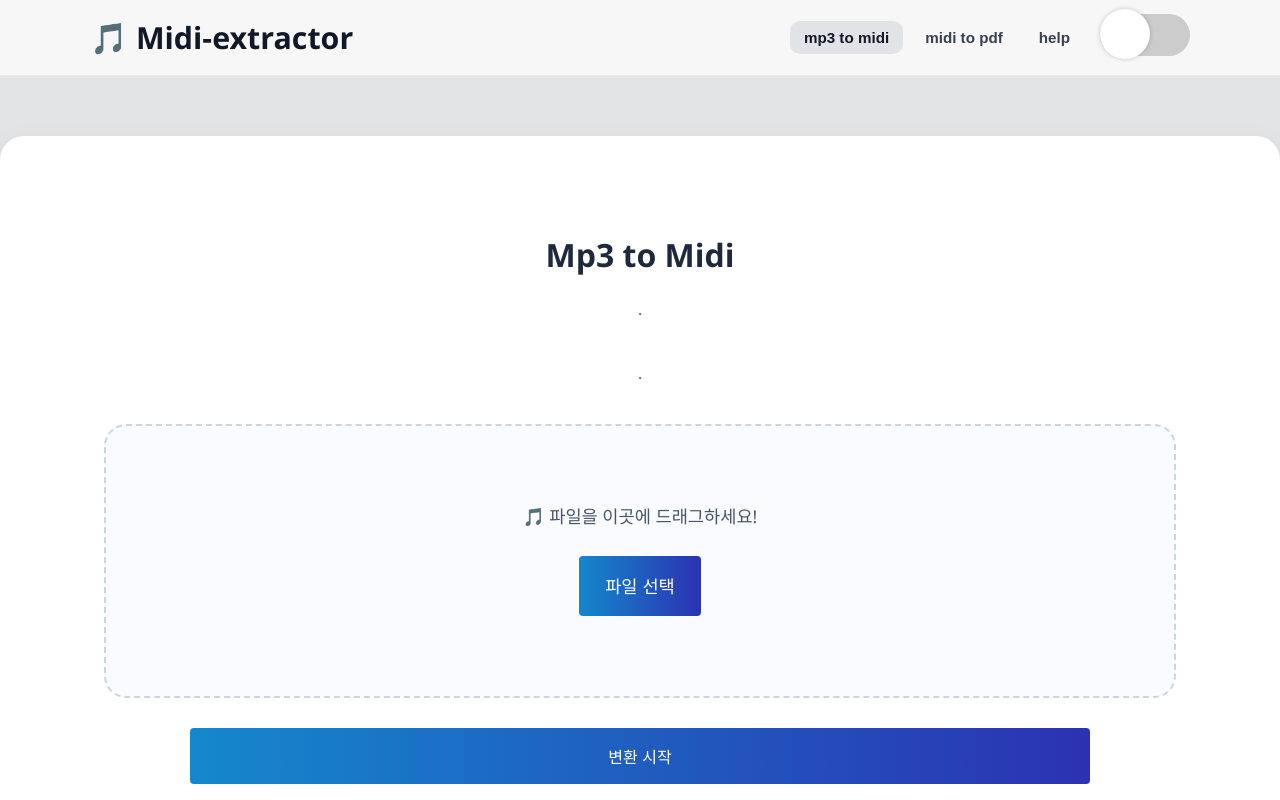
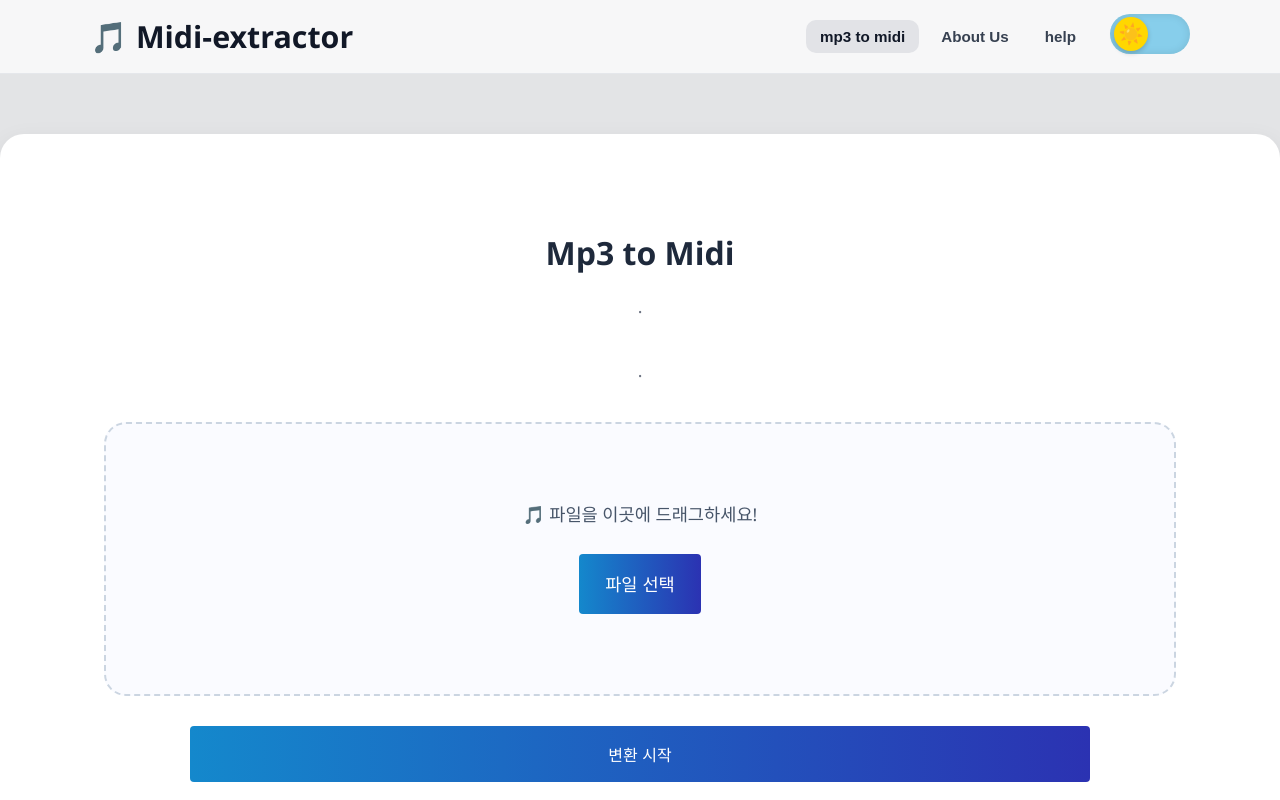
Before and after one commit to semsolm/midi-extractor, a React (Vite) app in the folder frontend/: page / in a window 1280 px wide. Shown: the top 800 px of the page. Built offline with nearby package versions, Linux system fonts and the light colour scheme.

Commit message:
다크모드 버튼 스타일, 상단바 버튼 이름 변경

```diff
--- a/frontend/src/App.css
+++ b/frontend/src/App.css
@@ -67,7 +67,7 @@ body {
 .dark-mode-toggle-wrapper {
   display: flex;
   align-items: center;
-  margin-left: 8px;
+  margin-left: 12px;
 }
 
 .checkbox {
@@ -75,74 +75,63 @@ body {
   display: inline-block;
 }
 
+/* 숨겨진 체크박스 (기능만 담당) */
+.checkbox input {
+  position: absolute;
+  opacity: 0;
+  width: 0;
+  height: 0;
+}
+
+/* 🛤️ 트랙 (배경) 스타일 */
 .checkbox label {
-  width: 90px;
-  height: 42px;
-  background: #ccc;
+  width: 80px;
+  height: 40px;
+  border-radius: 50px;
   position: relative;
   display: inline-block;
-  border-radius: 46px;
-  transition: 0.4s;
   cursor: pointer;
+  transition: all 0.4s ease;
+
+  /* ☀️ 라이트 모드 배경: 맑은 하늘색 */
+  background: #87CEEB;
+  box-shadow: inset 0 0 8px rgba(0, 0, 0, 0.1);
 }
 
+/* 🔘 썸(Thumb/움직이는 원) 스타일 */
 .checkbox label:after {
-  content: '';
+  content: '☀️'; /* 기본: 해 아이콘 */
   position: absolute;
-  width: 50px;
-  height: 50px;
-  border-radius: 100%;
-  left: 0;
-  top: -5px;
-  z-index: 2;
-  background: #fff;
-  box-shadow: 0 0 5px rgba(0, 0, 0, 0.2);
-  transition: 0.4s;
+  top: 3px;
+  left: 4px;
+  width: 34px;
+  height: 34px;
+  border-radius: 50%;
+  background: #FFD700; /* 해 색상: 노란색 */
+  box-shadow: 0 2px 5px rgba(0, 0, 0, 0.2);
+  transition: all 0.4s cubic-bezier(0.68, -0.55, 0.27, 1.55); /* 팅겨나가는 듯한 애니메이션 */
+
+  /* 아이콘 정렬 */
+  display: flex;
+  align-items: center;
+  justify-content: center;
+  font-size: 20px;
+  line-height: 0; /* 이모지 수직 정렬 보정 */
 }
 
-.checkbox input {
-  position: absolute;
-  left: 0;
-  top: 0;
-  width: 100%;
-  height: 100%;
-  z-index: 5;
-  opacity: 0;
-  cursor: pointer;
+/* ✅ 체크되었을 때 (다크 모드 활성화) */
+
+/* 🌌 다크 모드 배경: 밤하늘색 */
+.checkbox input:checked + label {
+  background: #2C3E50;
 }
 
-.checkbox input:hover + label:after {
-  box-shadow: 0 2px 15px 0 rgba(0, 0, 0, 0.2), 0 3px 8px 0 rgba(0, 0, 0, 0.15);
-}
-
+/* 🌙 다크 모드 썸: 달 아이콘으로 변경 및 이동 */
 .checkbox input:checked + label:after {
-  left: 40px;
-}
-
-/* 모델 1 스타일 (파란색) */
-.model-1 .checkbox input:checked + label {
-  background: #357abd;
-}
-
-.model-1 .checkbox input:checked + label:after {
-  background: #4285F4;
-}
-
-/* 다크모드에서 토글 스위치 색상 조정 */
-.dark-mode .checkbox label {
-  background: #555;
-}
-
-.dark-mode .checkbox label:after {
-  background: #888;
-}
-
-.dark-mode .model-1 .checkbox input:checked + label {
-  background: #2a5a8a;
-}
-
-.dark-mode .model-1 .checkbox input:checked + label:after {
-  background: #5a9df4;
+  content: '🌙'; /* 달 아이콘으로 변경 */
+  left: 42px;    /* 오른쪽으로 이동 (80px - 34px - 4px) */
+  background: #F0F3F4; /* 달 색상: 흰색/회색 */
+  transform: rotate(360deg); /* 회전 효과 추가 */
 }
 
 /* 메뉴 버튼 */
@@ -445,29 +434,6 @@ button:hover:not(.nav-button),
   box-sizing: border-box;
 }
 
-/* .reset-button {
-  width: 100%;
-  display: block;
-  box-sizing: border-box;
-  padding: 18px 26px;
-  font-size: 1.05rem;
-  font-weight: 600;
-  border: none;
-  border-radius: 16px;
-  cursor: pointer;
-  background-color: #f3f4f6 !important;
-  color: #374151 !important;
-  box-shadow: 0 4px 12px rgba(0, 0, 0, 0.15);
-  transition: all 0.25s ease;
-  margin: 20px auto 0 auto;
-}
-
-.reset-button:hover {
-  background-color: #e5e7eb;
-  transform: translateY(-2px);
-  box-shadow: 0 4px 12px rgba(0, 0, 0, 0.2);
-} */
-
 /* === ✅ 결과창 === */
 .result-container {
   border-radius: 18px;
@@ -655,14 +621,6 @@ button:hover:not(.nav-button),
   color: #333;
 }
 
-/* #startButton {
-  display: block;
-  width: 100%;
-  max-width: 900px;
-  margin-left: auto;
-  margin-right: auto;
-} */
-
 /*버튼 파티클 효과*/
 particle {
   position: fixed;
--- a/frontend/src/App.jsx
+++ b/frontend/src/App.jsx
@@ -6,11 +6,28 @@ import { StatusTracker } from './components/StatusTracker.jsx';
 import { ResultDisplay } from './components/ResultDisplay.jsx';
 import imi from "./assets/imi.png";
 // [신규] 메뉴별 컴포넌트 더미 (기능 구현 시 실제 컴포넌트로 대체)
-const MidiToPdfView = () => (
+const AboutUsView = () => (
   <div className="menu-view">
-    <h3>MIDI to PDF 변환</h3>
-    <p>MIDI 파일을 업로드하면 PDF 악보로 변환되는 기능이 곧 추가됩니다.</p>
-    <p>기능 추가를 기다려주세요! 🛠️</p>
+    <h3>About Team 경로당 </h3>
+    <p>
+      저희는 <strong>드럼 사운드 자동 분류 및 악보 생성 AI 시스템</strong>을 개발하는
+      안양대학교 캡스톤 디자인 팀입니다.
+    </p>
+
+    <div style={{ marginTop: '30px', textAlign: 'left', display: 'inline-block' }}>
+      <h4>👥 팀원 소개</h4>
+      <ul style={{ lineHeight: '1.8' }}>
+        <li><strong>윤상일</strong> (AI/ML): 모델 설계 및 학습</li>
+        <li><strong>양태양</strong> (Frontend): UI 개발 및 인터랙션</li>
+        <li><strong>최유진</strong> (Frontend): UI 디자인 및 기획</li>
+        <li><strong>이준행</strong> (Backend): 서버 구축 및 API 개발</li>
+        <li><strong>정서영</strong> (Backend): 데이터 관리 및 파이프라인</li>
+      </ul>
+    </div>
+
+    <p style={{ marginTop: '30px', color: '#888', fontSize: '0.9em' }}>
+      Copyright © 2025 Team 경로당. All rights reserved.
+    </p>
   </div>
 );
 
@@ -189,8 +206,8 @@ function App() {
             {renderMainContent()}
           </>
         );
-      case 'midi to pdf':
-        return <MidiToPdfView />;
+      case 'About Us':
+        return <AboutUsView />;
       case 'help':
         return <HelpView />;
       default:
@@ -215,7 +232,7 @@ function App() {
           </div>
 
           <nav className="header-nav">
-            {['mp3 to midi', 'midi to pdf', 'help'].map((menu) => (
+            {['mp3 to midi', 'About Us', 'help'].map((menu) => (
               <button
                 key={menu}
                 className={`nav-button ${currentMenu === menu ? 'active' : ''}`}
```
Also changed, not shown: frontend/src/components/AboutUsView.jsx (added).
